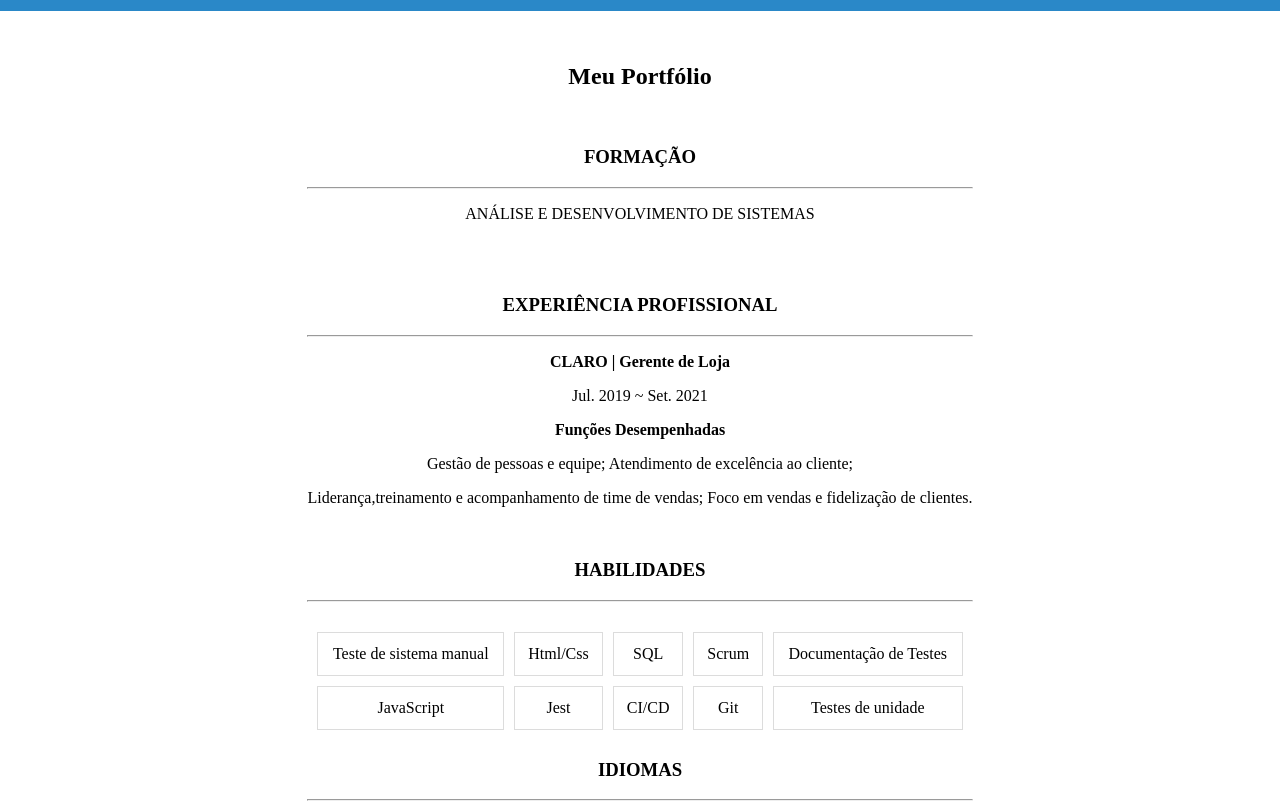
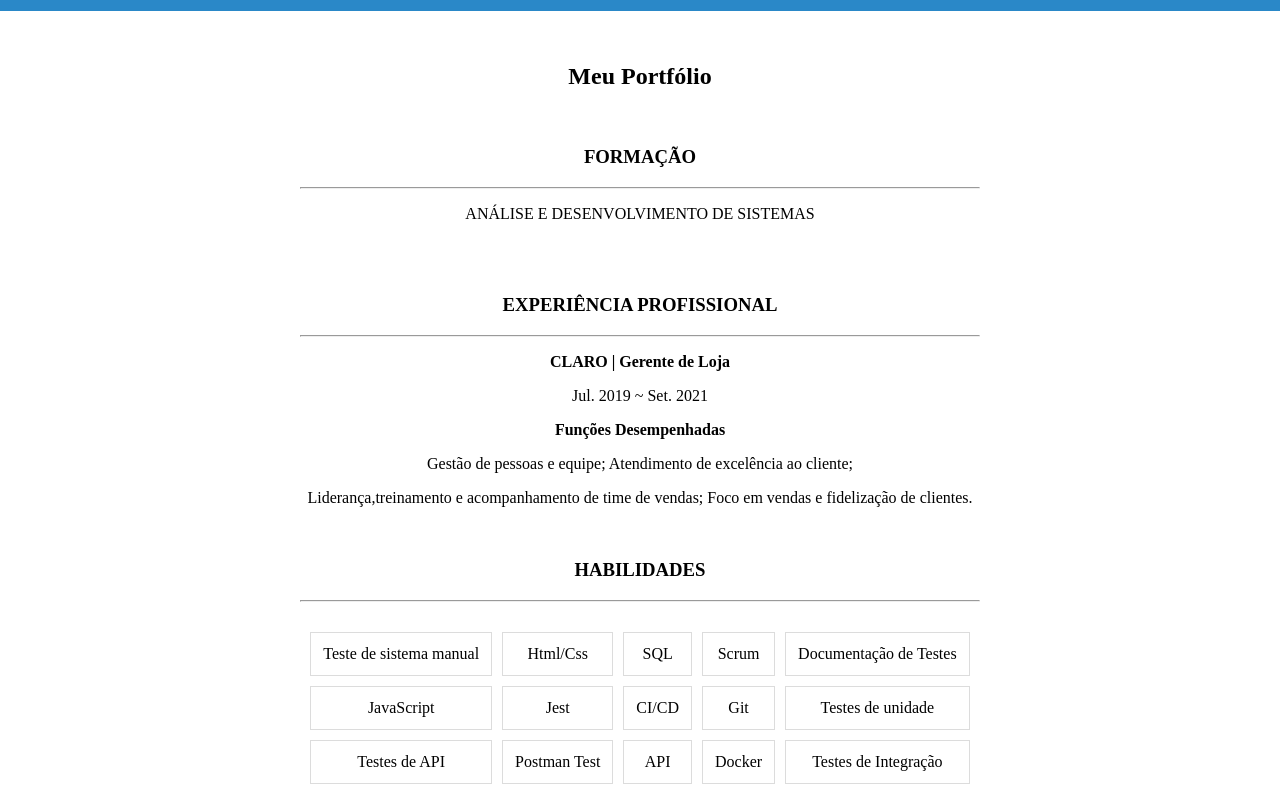
Before and after one commit to RaquelGomes25/Projeto-Parte3, a plain HTML site: page portfolio.html in a window 1280 px wide. Shown: the part 143-952 px from the top of the page. Drawn offline with Linux system fonts and the light colour scheme; a web font is replaced by a local one.

Commit message:
first commit

```diff
--- a/portfolio.html
+++ b/portfolio.html
@@ -60,6 +60,13 @@
               <td>Git</td>
               <td>Testes de unidade</td>
             </tr>
+            <tr>
+              <td>Testes de API</td>
+              <td>Postman Test</td>
+              <td>API</td>
+              <td>Docker</td>
+              <td>Testes de Integração</td>
+            </tr>
           </table>
         </div>
 
```
Also changed, not shown: index.html (+5 -1 lines).
